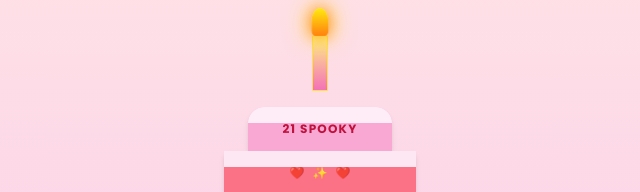
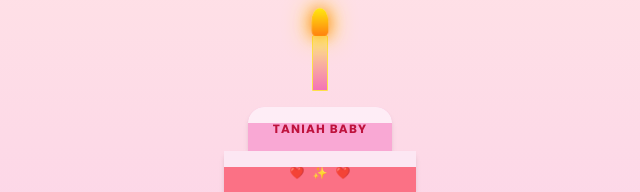
Before and after one commit to zoyivanie/Aril, a plain HTML site: page index.html in a window 1280 px wide. Shown: the part 1680-1872 px from the top of the page, 320-960 px from the left. Drawn offline with nearby package versions, Linux system fonts and the light colour scheme.

Commit message:
ADA SALAH

```diff
--- a/index.html
+++ b/index.html
@@ -287,7 +287,7 @@
                 <!-- Top Layer -->
                 <div class="w-36 h-16 bg-pink-300 rounded-t-2xl relative shadow-md flex justify-center items-center">
                     <div class="absolute top-0 w-full h-4 bg-white/80 rounded-t-2xl"></div>
-                    <span class="text-xs font-bold text-rose-700 tracking-widest uppercase">21 SPOOKY</span>
+                    <span class="text-xs font-bold text-rose-700 tracking-widest uppercase">TANIAH BABY</span>
                 </div>
                 <!-- Middle Layer -->
                 <div class="w-48 h-16 bg-rose-400 relative shadow-md flex justify-center items-center">
```
